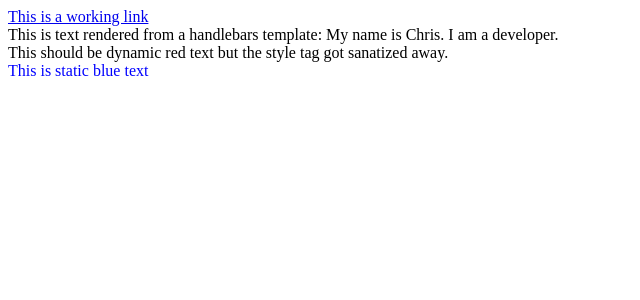
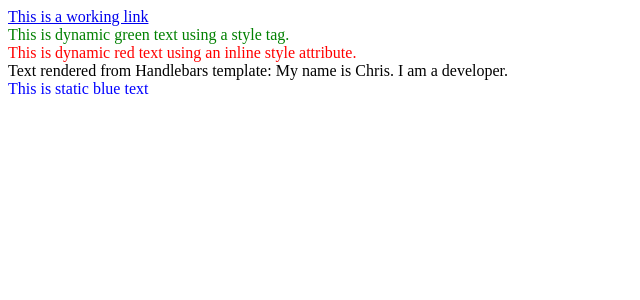
Before and after one commit to swiss-chris/angular-handlebars, an Angular app: page / in a window 1280 px wide. Shown: the top 300 px of the page, without its empty margins (0-640 px from the left). Built offline with nearby package versions, Linux system fonts and the light colour scheme.

Commit message:
3 files modified, 1 added

```diff
--- a/src/app/app.component.html
+++ b/src/app/app.component.html
@@ -3,16 +3,22 @@
   [template]="{
     html: '<div>
       <a href=\'https:\/\/www.medium.com\'>This is a working link</a>
+      <style type=\'text/css\'>
+        .green { color: green; }
+      </style>
+      <div class=\'green\'>
+        This is dynamic green text using a style tag.
+      </div>
+      <div style=\'color:red;\'>
+        This is dynamic red text using an inline style attribute.
+      </div>
       <div>
-        This is text rendered from a handlebars template: My name is {{person.name}}. I am a {{person.occupation}}.
-      </div>
-      <style type=\'text/css\'>
-       .red { color: red; }
-      </style>
-      <div class=\'red\'>
-        This should be dynamic red text but the style tag got sanatized away.
+        Text rendered from Handlebars template: My name is {{person.name}}. I am a {{person.occupation}}.
       </div>
     </div>'
   }"
 >
 </app-my-container>
+
+<!-- failed attempts ...
+      -->
--- a/src/app/components/my-container/my-container.component.html
+++ b/src/app/components/my-container/my-container.component.html
@@ -1,4 +1,4 @@
-<div [innerHTML]="innerHtml"></div>
+<div [innerHTML]="innerHtml | safeHtml"></div>
 <style>
   .blue {
     color: blue
--- /dev/null
+++ b/src/app/components/safe-html-pipe.component.ts
@@ -0,0 +1,13 @@
+import { Pipe, PipeTransform } from '@angular/core';
+import { DomSanitizer } from '@angular/platform-browser';
+
+@Pipe({
+  name: 'safeHtml',
+})
+export class SafeHtmlPipe implements PipeTransform {
+  constructor(private sanitized: DomSanitizer) {}
+
+  transform(value: string) {
+    return this.sanitized.bypassSecurityTrustHtml(value);
+  }
+}
```
Also changed, not shown: src/app/app.module.ts (+7 -1 lines).
